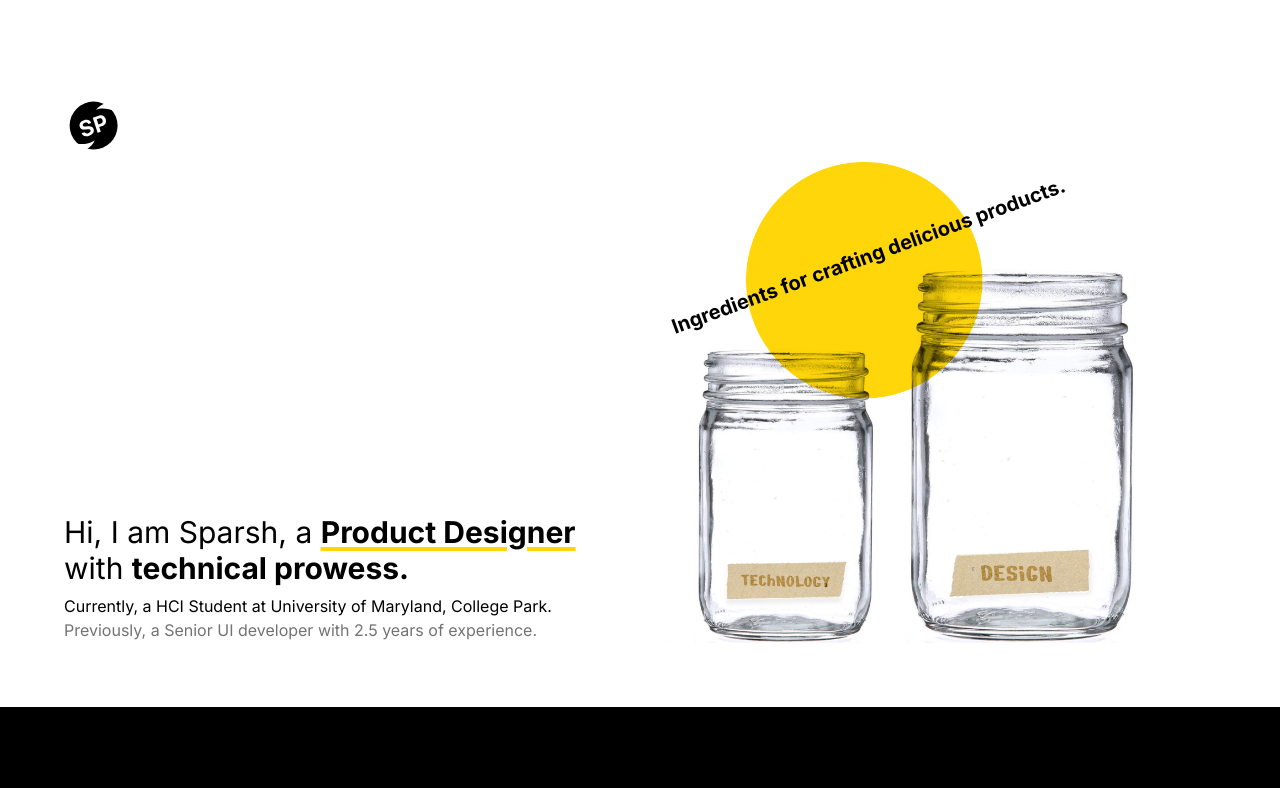
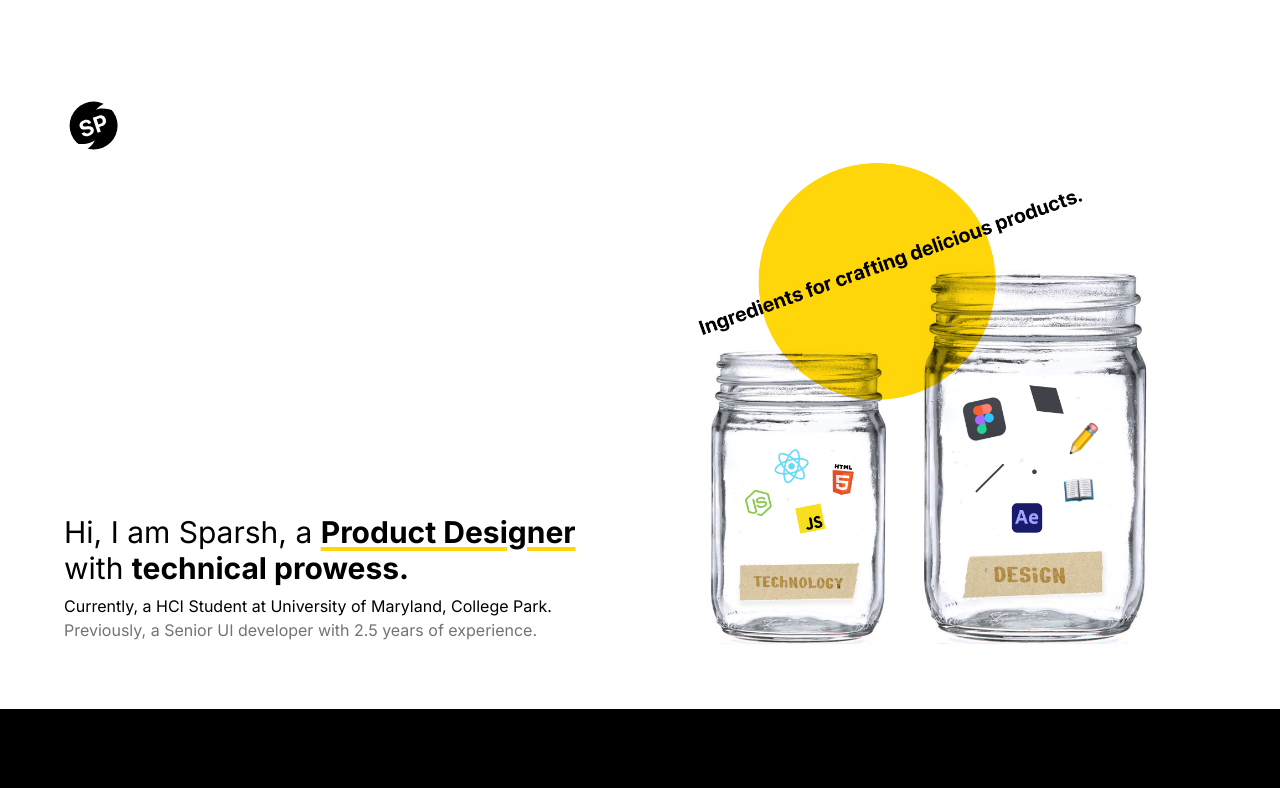
Before and after one commit to PaliwalSparsh/design-portfolio, a Next.js app: page / in a window 1280 px wide. Shown: the top 788 px of the page. Built offline with nearby package versions, Linux system fonts and the light colour scheme; a web font is replaced by a local one.

Commit message:
Update jars image

```diff
--- a/pages/index.js
+++ b/pages/index.js
@@ -28,7 +28,7 @@ function HeroComponent() {
         <Image src="/logo.svg" alt="" width={60} height={60} />
       </div>
       <div className="w-full xl:w-1/2 mt-32 xl:mt-[22rem] ">
-        <h1 className="text-3xl text-center xl:text-left leading-9">
+        <h1 className="text-3xl leading-9 text-center xl:text-left">
           Hi, I am Sparsh, a{" "}
           <span className="font-bold underline decoration-4 underline-offset-4 decoration-[#ffd60A]">
             Product Designer
@@ -46,10 +46,10 @@ function HeroComponent() {
 
       <div className="w-full mt-20 xl:mt-0 xl:w-1/2">
         <div className="relative">
-          <div className="text-xl font-bold -rotate-[20deg] absolute z-10 top-20 left-5">
+          {/* Not needed replaced with image. <div className="text-sm sm:text-lg xl:text-xl font-bold -rotate-[20deg] absolute z-10 top-10 left-0 md:top-18 md:left-28 lg:top-24 lg:left-56 xl:top-20 xl:left-5">
             Ingredients for crafting delicious products.
-          </div>
-          <div className="w-2/3 m-auto xl:w-full image-wrapper">
+          </div> */}
+          <div className="w-full m-auto sm:w-2/3 xl:w-[86%] image-wrapper">
             <Image
               src="/jars.png"
               alt="two jars with containing design and tech tool icons"
```
Also changed, not shown: public/jars.png.
